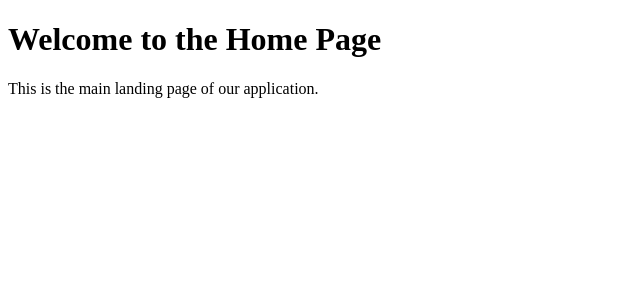
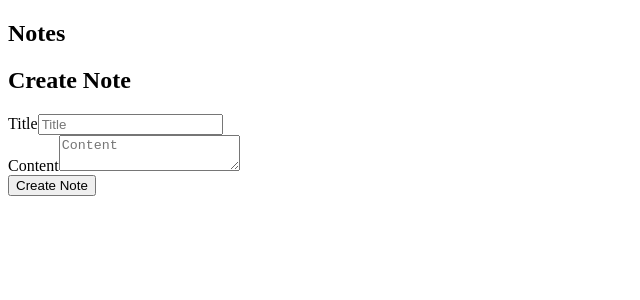
Before and after one commit to jakaria98/Note-Pad, a React app in the folder frontend/: page / in a window 1280 px wide. Shown: the top 300 px of the page, without its empty margins (0-640 px from the left). Built offline with nearby package versions, Linux system fonts and the light colour scheme; no server answers; sample sign-in values are in the browser's storage; the HTML template or start-up script is replaced by a standard one.

Commit message:
basic html added in home page and api call working

```diff
--- a/frontend/src/pages/Home.jsx
+++ b/frontend/src/pages/Home.jsx
@@ -1,10 +1,97 @@
+import { useState, useEffect } from 'react';
+import api from '../api';
+
 const Home = () => {
-  return (
-    <div>
-      <h1>Welcome to the Home Page</h1>
-      <p>This is the main landing page of our application.</p>
-    </div>
-  );
+    const [notes, setNotes] = useState([]);
+    const [content, setContent] = useState('');
+    const [title, setTitle] = useState('');
+
+    useEffect(() => {
+        getNotes();
+    }, []);
+    const getNotes = async () => {
+        try {
+            const response = await api.get('/api/notes/');
+            setNotes(response.data);
+            console.log(response.data);
+        } catch (error) {
+            console.error('Error fetching notes:', error);
+        }
+    };
+
+    const deleteNote = async (id) => {
+        try {
+            await api
+                .delete(`/api/notes/${id}/`)
+                .then(() => {
+                    if (res.status === 204) console.log('Note deleted successfully');
+                    else console.log('Failed to delete note');
+                })
+                .catch((error) => {
+                    console.error('Error deleting note:', error);
+                });
+            getNotes();
+        } catch (error) {
+            console.error('Error deleting note:', error);
+        }
+    };
+
+    const createNote = async (e) => {
+        e.preventDefault();
+        try {
+            await api
+                .post('/api/notes/', {
+                    title: title,
+                    content: content,
+                })
+                .then((res) => {
+                    if (res.status === 201) console.log('Note created successfully');
+                    else console.log('Failed to create note');
+                })
+                .catch((error) => {
+                    console.error('Error creating note:', error);
+                });
+            setTitle('');
+            setContent('');
+            getNotes();
+        } catch (error) {
+            console.error('Error creating note:', error);
+        }
+    };
+    return (
+        <div>
+            <div>
+                <h2>Notes</h2>
+            </div>
+            <div>
+                <h2>Create Note</h2>
+                <form onSubmit={createNote}>
+                    <label htmlFor="title"> Title</label>
+                    <input
+                        type="text"
+                        id="title"
+                        name="title"
+                        placeholder="Title"
+                        value={title}
+                        onChange={(e) => setTitle(e.target.value)}
+                        required
+                    />
+                    <br />
+                    <label htmlFor="content"> Content</label>
+                    <textarea
+                        placeholder="Content"
+                        value={content}
+                        onChange={(e) => setContent(e.target.value)}
+                        required
+                    ></textarea>
+                    <br />
+                    <button type="submit" value="Submit">
+                        Create Note
+                    </button>
+                </form>
+            </div>
+        </div>
+    );
 };
 
 export default Home;
```
Also changed, not shown: 2 other files (tests, documents, lock files or other folders).
